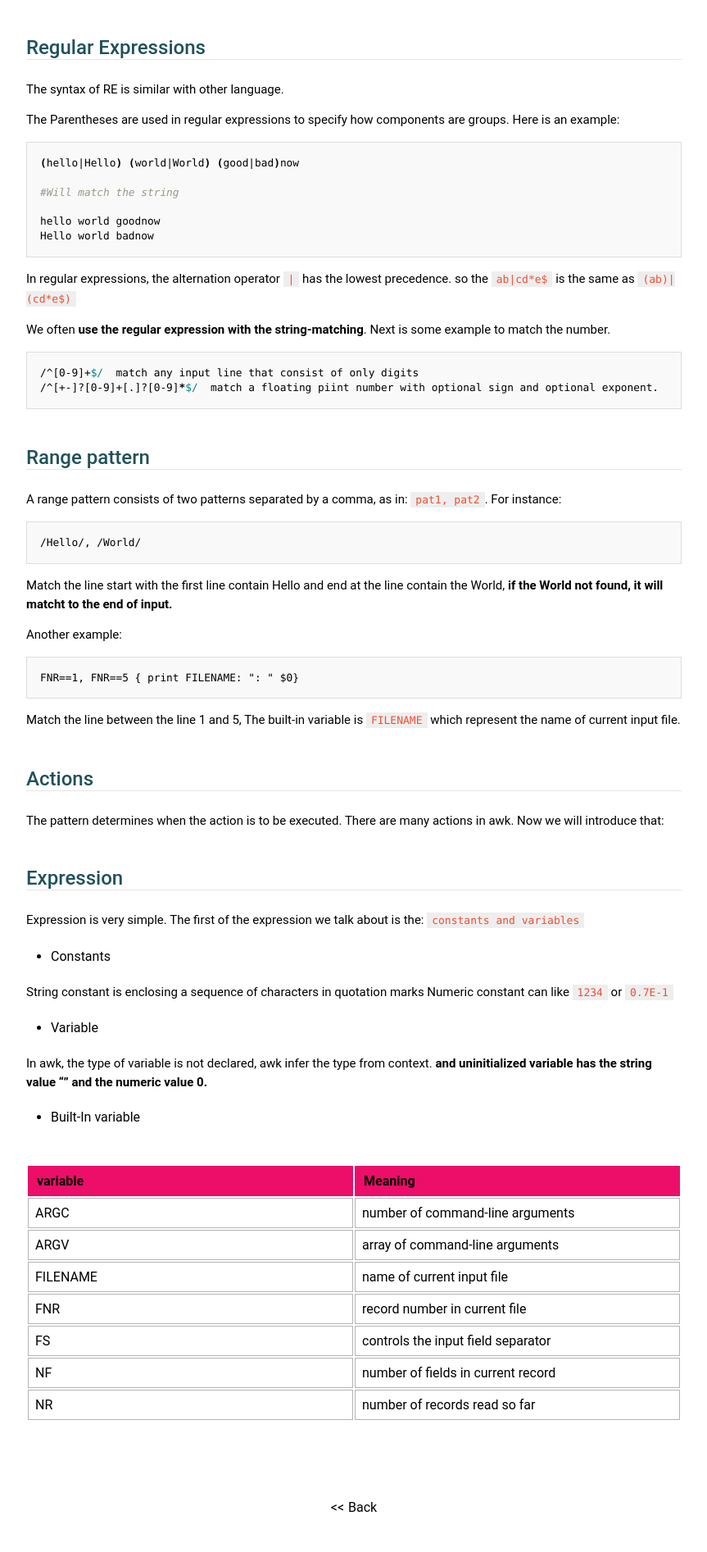
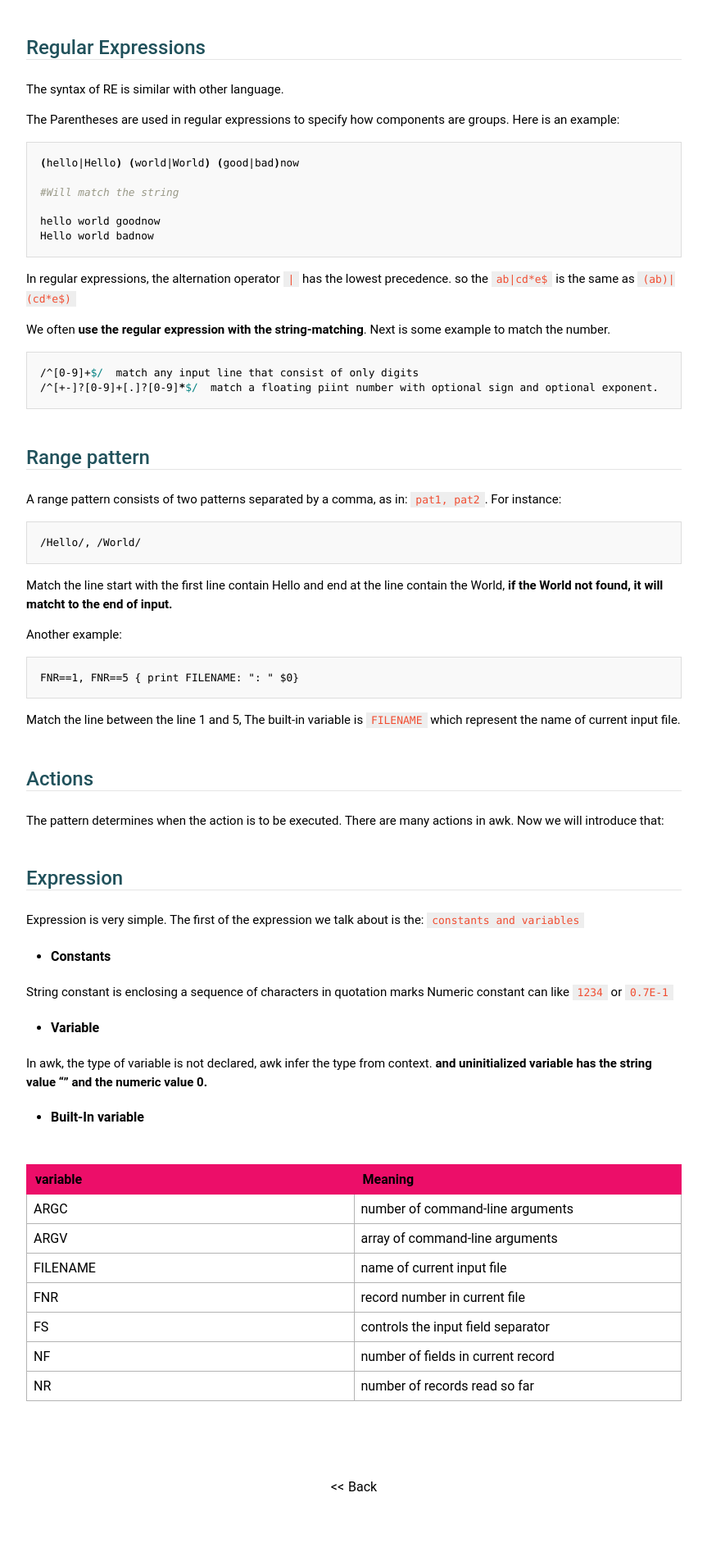
Before and after one commit to JesseEisen/DailyKeep, a Jekyll site: the page built from _posts/2016-02-03-awk-synatx-overview.md, in a window 1280 px wide. Shown: the part 2046-3939 px from the top of the page at 82% size, without its empty margins (208-1071 px from the left). Built offline with Jekyll 4.4.1, drawn with Linux system fonts in a browser that asks for light colours; some web fonts are replaced; after the commit the page ends 3914 px from its top, so only the background shows below that.

Commit message:
table modify

```diff
--- a/_posts/2016-02-03-awk-synatx-overview.md
+++ b/_posts/2016-02-03-awk-synatx-overview.md
@@ -127,16 +127,16 @@ The pattern determines when the action is to be executed. There are many actions
 
 Expression is very simple. The first of the expression we talk about is the: `constants and variables`
 
-+ Constants
++ **Constants**
 
 String constant is enclosing a sequence of characters in quotation marks
 Numeric constant can like `1234` or `0.7E-1`
 
-+ Variable
++ **Variable**
 
 In awk, the type of variable is not declared, awk infer the type from context. **and uninitialized variable has the string value "" and the numeric value 0.**
 
-+ Built-In variable
++ **Built-In variable**
 
 | variable |  Meaning |
 | -------- | -------- |
--- a/_sass/main.scss
+++ b/_sass/main.scss
@@ -252,6 +252,7 @@ table {
   width: 100%;
   table-layout: fixed;
   margin: 45px 0;
+  border-collapse:collapse;
   thead {
     background: #ec0e69;
   }
```
